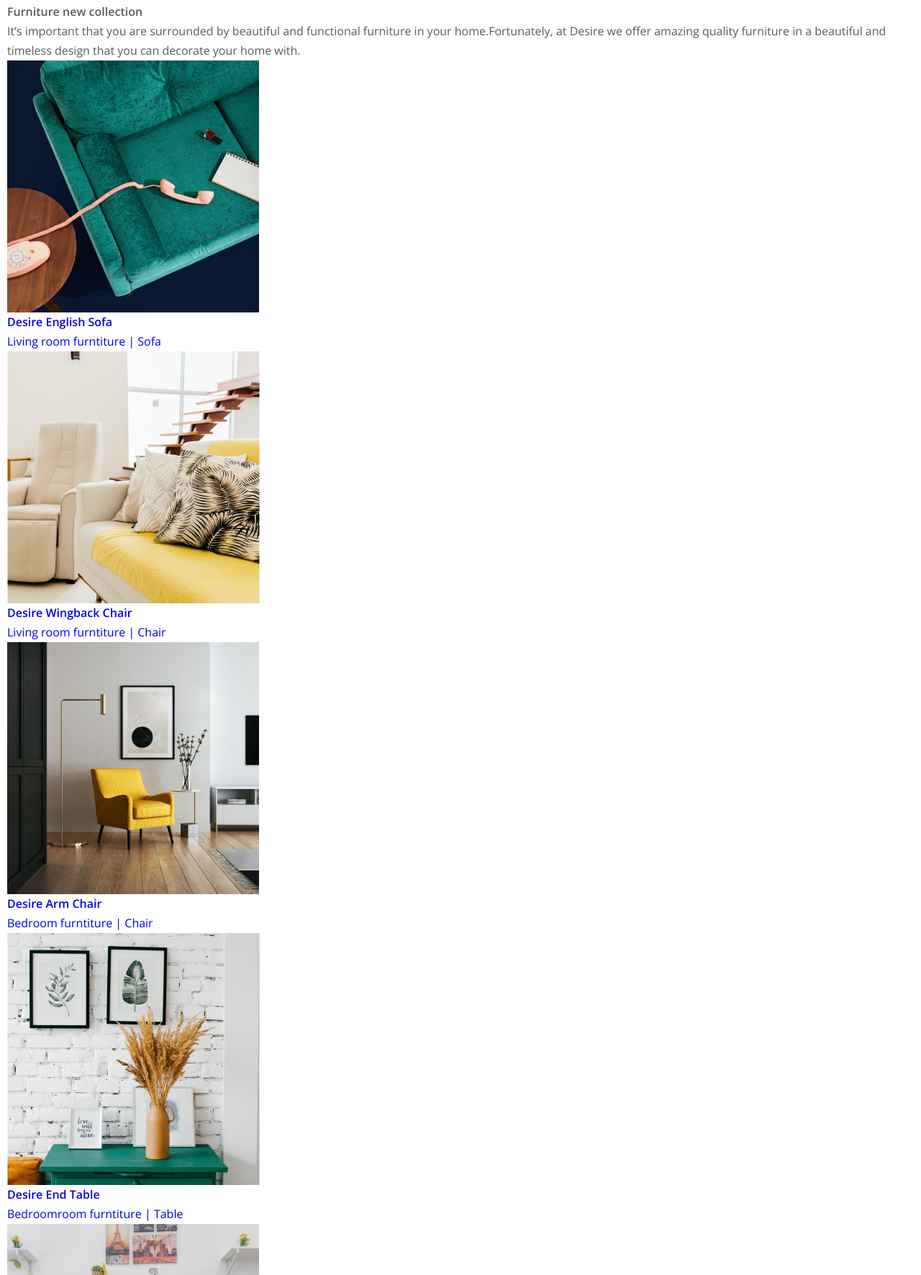
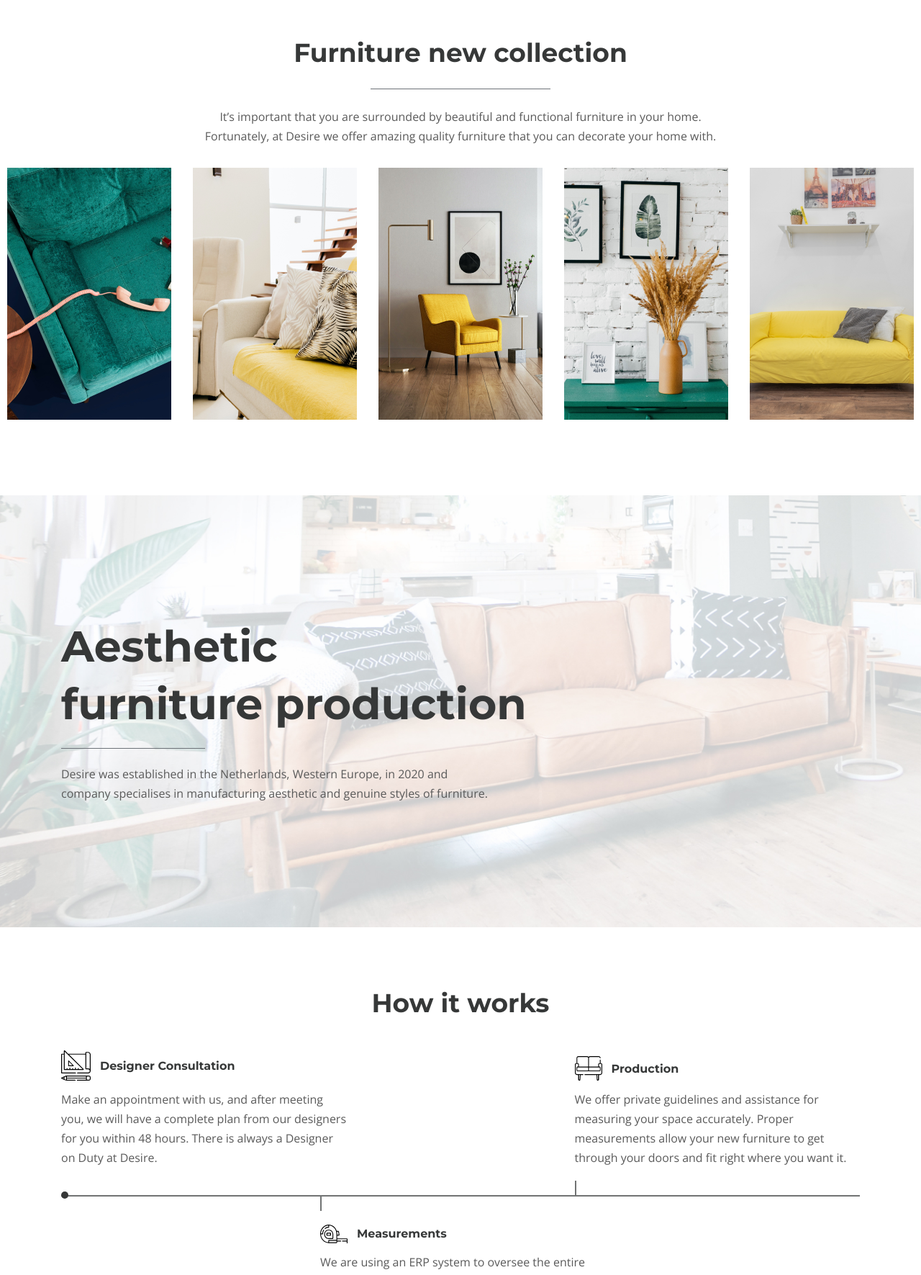
Before and after one commit to peura-lady/Desire, a website: page app/index.html in a window 1280 px wide. Shown: the part 1029-2800 px from the top of the page at 72% size. Drawn offline with nearby package versions, Linux system fonts and the light colour scheme.

Commit message:
finished collection section, added section decore and works-path

```diff
--- a/app/index.html
+++ b/app/index.html
@@ -13,7 +13,6 @@
 
 <body>
   <div class="wrapper">
-
     <header class="header">
       <div class="container">
         <div class="header__inner">
@@ -27,11 +26,9 @@
               </li>
             </ul>
           </nav>
-
           <a class="logo" href="#">
             <img src="images/logo.png" alt="logo">
           </a>
-
           <nav class="menu">
             <ul class="menu__list">
               <li class="menu__list-item">
@@ -42,7 +39,6 @@
               </li>
             </ul>
           </nav>
-
           <button class="header__btn">
             <img src="images/icon_menu.svg" alt="icon_menu">
           </button>
@@ -59,14 +55,14 @@
                 Furniture for life
               </h4>
               <p class="rightside-menu__text">
-              Our collection of products are an exercise in craft and a timeless addition to your space. The allure of something carved from a natural material is nothing but beautiful and long lasting. The form of our designs are an ode to craftsmanship – each product is individually created piece by piece by our Desire facility.
+                Our collection of products are an exercise in craft and a timeless addition to your space. The allure of
+                something carved from a natural material is nothing but beautiful and long lasting. The form of our
+                designs are an ode to craftsmanship – each product is individually created piece by piece by our Desire
+                facility.
               </p>
               <img class="rightside-menu__images" src="images/content/rightside-img.jpg" alt="images">
             </div>
-
-
           </div>
-
         </div>
       </div>
     </header>
@@ -105,14 +101,15 @@
           </div>
         </div>
       </section>
+
       <section class="new-collection">
         <div class="container-fluid">
           <h3 class="new-collection__title">Furniture new collection</h3>
-          <p class="new-collection__text" >
-            It’s important that you are surrounded by beautiful and functional furniture in your home.Fortunately, at Desire we offer amazing quality furniture in a beautiful and timeless design that you can decorate your home with.
+          <p class="new-collection__text">
+            It’s important that you are surrounded by beautiful and functional furniture in your home. Fortunately, at
+            Desire we offer amazing quality furniture that you can decorate your home with.
           </p>
           <div class="collection">
-
             <a class="collection__item" href="#">
               <img class="collection__images" src="images/content/collection-1.jpg" alt="">
               <div class="collection__info">
@@ -120,7 +117,6 @@
                 <p class="collection__info-text">Living room furntiture | Sofa</p>
               </div>
             </a>
-
             <a class="collection__item" href="#">
               <img class="collection__images" src="images/content/collection-2.jpg" alt="">
               <div class="collection__info">
@@ -128,7 +124,6 @@
                 <p class="collection__info-text">Living room furntiture | Chair</p>
               </div>
             </a>
-
             <a class="collection__item" href="#">
               <img class="collection__images" src="images/content/collection-3.jpg" alt="">
               <div class="collection__info">
@@ -136,7 +131,6 @@
                 <p class="collection__info-text">Bedroom furntiture | Chair</p>
               </div>
             </a>
-
             <a class="collection__item" href="#">
               <img class="collection__images" src="images/content/collection-4.jpg" alt="">
               <div class="collection__info">
@@ -144,7 +138,6 @@
                 <p class="collection__info-text">Bedroomroom furntiture | Table</p>
               </div>
             </a>
-
             <a class="collection__item" href="#">
               <img class="collection__images" src="images/content/collection-5.jpg" alt="">
               <div class="collection__info">
@@ -152,7 +145,53 @@
                 <p class="collection__info-text">Living room furntiture | Sofa</p>
               </div>
             </a>
+          </div>
+        </div>
+      </section>
 
+      <section class="decore">
+        <div class="container">
+          <h2 class="decore__title">
+            Aesthetic <br>
+            furniture production
+          </h2>
+          <p class="decore__text">
+            Desire was established in the Netherlands, Western Europe, in 2020 and company specialises in manufacturing
+            aesthetic and genuine styles of furniture.
+          </p>
+        </div>
+      </section>
+
+      <section class="works-path">
+        <div class="container">
+          <h3 class="works-path__title">How it works</h3>
+          <div class="works-path__items">
+            <div class="works-path__items-box">
+              <div class="works-path__item works-path__item--consultation">
+                <img class="works-path__item-img" src="images/icon-1.svg" alt="icon">
+                <h6 class="works-path__item-title">Designer Consultation</h6>
+                <p class="works-path__item-text">
+                  Make an appointment with us, and after meeting you, we will have a complete plan from our designers for you within 48 hours. There is always a Designer on Duty at Desire.
+                </p>
+              </div>
+              <div class="works-path__item works-path__item--production">
+                <img class="works-path__item-img" src="images/icon-2.svg" alt="icon">
+                <h6 class="works-path__item-title">Production</h6>
+                <p class="works-path__item-text">
+                  We offer private guidelines and assistance for measuring your space accurately. Proper measurements allow your new furniture to get through your doors and fit right where you want it.
+
+
+                </p>
+              </div>
+            </div>
+            <!-- <div class="works-path__line"></div> -->
+            <div class="works-path__item works-path__item--measurements">
+              <img class="works-path__item-img" src="images/icon-3.svg" alt="icon">
+                <h6 class="works-path__item-title">Measurements</h6>
+                <p class="works-path__item-text">
+                  We are using an ERP system to oversee the entire process from the purchase of raw materials, to the delivery of the final product. Time production depends on the avialibility of the materials and size of the demand.
+                </p>
+            </div>
           </div>
         </div>
       </section>
--- a/app/scss/style.scss
+++ b/app/scss/style.scss
@@ -52,8 +52,7 @@
 
 .footer{
     &__content{
-        background: #dfdfdf;
-        // background-color: #dfdfdf;
+        background-color: #dfdfdf;
         padding: 60px 0 80px;
     }
     &__inner{
@@ -243,6 +242,7 @@
         max-width: 485px;
     }
 }
+
 .top{
     &__inner{
         padding-bottom: 70px;
@@ -274,6 +274,7 @@
         margin-left: 25px;
     }
     &__slider-title{
+        @extend %title-font;
         color: $title;
         font-size: 110px;
         line-height: 135px;
@@ -293,5 +294,195 @@
     &__slider-text{
         max-width: 515px;
     }
+}
 
+.new-collection{
+	text-align: center;
+	padding: 45px 0 105px;
+	&__title{
+		@extend %title-font;
+		color: $title;
+		font-size: 36px;
+		line-height: 51px;
+		padding-bottom: 25px;
+		margin-bottom: 25px;
+		position: relative;
+		&::after{
+			content: "";
+			position: absolute;
+			width: 250px;
+			height: 1px;
+			bottom: 0;
+			left: 0;
+			right: 0;
+			margin: 0 auto;
+			background-color: #6D7278;
+		}
+	}
+	&__text{
+		max-width: 730px;
+		margin: 0 auto 30px;
+	}
 }
+
+.collection{
+	display: grid;
+	grid-template-columns: repeat(5, 1fr);
+	grid-gap: 30px;
+	&__item{
+		position: relative;
+		&:hover{
+			.collection__info{
+				opacity: 1;
+			}
+		}
+	}
+	&__images{
+		min-height: 350px;
+		object-fit: cover;
+	}
+	&__info{
+		position: absolute;
+		top: 0;
+		left: 0;
+		right: 0;
+		bottom: 0;
+		background-color: rgba(#fff, .7);
+		padding: 10px;
+		display: flex;
+		flex-direction: column;
+		align-items: center;
+		justify-content: center;
+		opacity: 0;
+		transition: all .5s;
+	}
+	&__info-title{
+		font-size: 20px;
+		line-height: 25px;
+		color: $title;
+		@extend %title-font;
+		padding-bottom: 19px;
+		margin-bottom: 19px;
+		position: relative;
+		&::after{
+			content: "";
+			position: absolute;
+			height: 1px;
+			background-color: #6d7278;
+			width: 80%;
+			margin: 0 auto;
+			left: 0;
+			right: 0;
+			bottom: 0;
+		}
+	}
+	&__info-text{
+		font-weight: 600;
+		font-size: 14px;
+		color: #707070;
+	}
+}
+
+.decore{
+	padding: 170px 0 155px;
+	background-image: url(../images/decor-bg.jpg);
+	background-size: cover;
+	background-repeat: no-repeat;
+	min-height: 600px;
+	&__title{
+		max-width: 650px;
+		color: $title;
+		@extend %title-font;
+		font-size: 60px;
+		line-height: 80px;
+		padding-bottom: 22px;
+		margin-bottom: 22px;
+		position: relative;
+		&::after{
+			content: "";
+			position: absolute;
+			left: 0;
+			bottom: 0;
+			height: 1px;
+			width: 200px;
+			background-color: #6d7278;
+		}
+	}
+	&__text{
+		max-width: 600px;
+	}
+}
+
+.works-path{
+	padding: 80px 0 30px;
+	&__title{
+		@extend %title-font;
+		text-align: center;
+		color: $title;
+		margin-bottom: 40px;
+		font-size: 36px;
+		line-height: 51px;
+	}
+    &__items-box{
+        display: flex;
+        align-items: flex-end;
+        border-bottom: 2px solid rgba($title, .7);
+        position: relative;
+        &::before{
+            position: absolute;
+            content: "";
+            bottom: -5px;
+            left: 0;
+            width: 10px;
+            height: 10px;
+            border-radius: 50%;
+            background-color: $title;
+        }
+    }
+    &__item{
+        width: 400px;
+        // width: 250px;
+        display: flex;
+        flex-wrap: wrap;
+        align-items: center;
+        position: relative;
+        height: 100%;
+    }
+    &__item--production{
+        margin-left: 317px;
+        &::after{
+            content: "";
+            position: absolute;
+            bottom: 0;
+            left: 0;
+            height: 20px;
+            width: 2px;
+            background-color: rgba($title, .7);
+        }
+    }
+    &__item--production,
+    &__item--consultation{
+        padding-bottom: 38px;
+    }
+    &__item--measurements{
+        padding-top: 38px;
+        margin-left: 360px;
+        &::before{
+            content: "";
+            position: absolute;
+            top: 0;
+            left: 0;
+            height: 20px;
+            width: 2px;
+            background-color: rgba($title, .7);
+        }
+    }
+    &__item-title{
+        margin-left: 13px;
+        color: $title;
+        @extend %title-font;
+    }
+    &__item-text{
+        margin-top: 13px;
+    }
+}
```
Also changed, not shown: app/css/style.min.css, app/images/decor-bg.jpg (added), app/images/icon-1.svg (added), app/images/icon-2.svg (added), app/images/icon-3.svg (added). Lines whose indentation alone changed are shown as unchanged.
